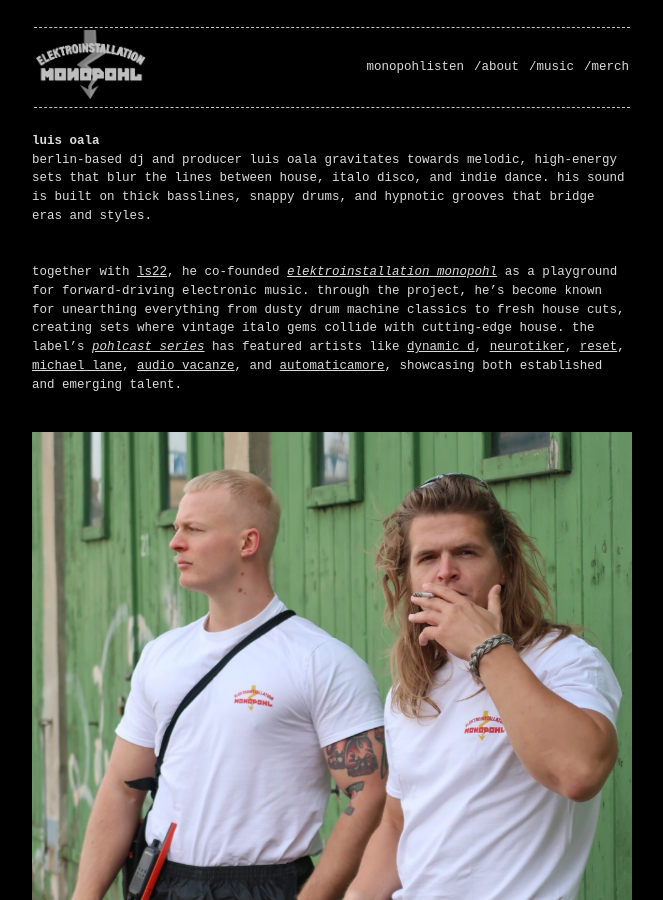
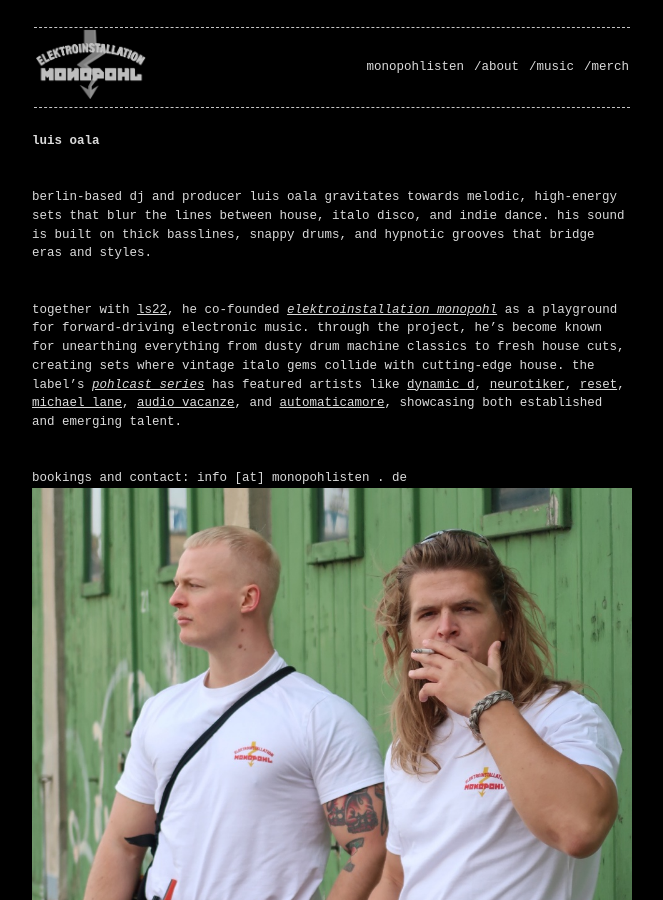
Before and after one commit to luisoala/monopohl, a Jekyll site: the page built from artist_kit_luis.md, in a window 1280 px wide and 900 px high. Shown: the whole window, without its empty margins (308-971 px from the left). Built offline with Jekyll 4.4.1, drawn with Linux system fonts in a browser that asks for light colours.

Commit message:
Update artist_kit_luis.md with contact info and images
Added contact information for bookings and included images.

```diff
--- a/artist_kit_luis.md
+++ b/artist_kit_luis.md
@@ -4,10 +4,12 @@ title: /artist-kit-luis
 permalink: /artist-kit-luis
 ---
 ## luis oala
+<br>
 berlin-based dj and producer luis oala gravitates towards melodic, high-energy sets that blur the lines between house, italo disco, and indie dance. his sound is built on thick basslines, snappy drums, and hypnotic grooves that bridge eras and styles.
 <br>
 together with [ls22](https://www.instagram.com/ls22_bln), he co-founded [*elektroinstallation monopohl*](https://www.instagram.com/monopohlisten) as a playground for forward-driving electronic music. through the project, he's become known for unearthing everything from dusty drum machine classics to fresh house cuts, creating sets where vintage italo gems collide with cutting-edge house. the label's [*pohlcast series*](https://soundcloud.com/monopohlisten/sets/pohlcast-series) has featured artists like [dynamic d](https://soundcloud.com/dennis-vd-berg), [neurotiker](https://www.instagram.com/neurotiker_music), [reset](https://www.instagram.com/reset.musicc), [michael lane](https://www.instagram.com/michaellane87), [audio vacanze](https://soundcloud.com/pcl), and [automaticamore](https://soundcloud.com/automatic-amore), showcasing both established and emerging talent.
 <br>
+bookings and contact: info [at] monopohlisten . de
 <img src="{{ "/assets/20250224_162905.jpg" | relative_url }}" alt="dachdecken" width="100%">
 <img src="{{ "/assets/IMG_20250928_122626.jpg" | relative_url }}" alt="dachdecken" width="100%">
 <img src="{{ "/assets/IMG_20250928_123128.jpg" | relative_url }}" alt="dachdecken" width="100%">
```
